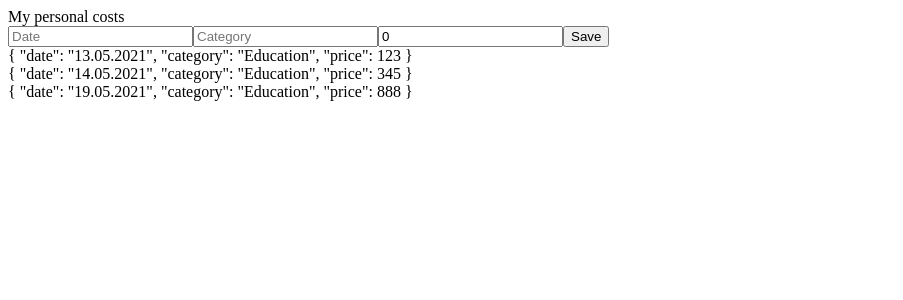
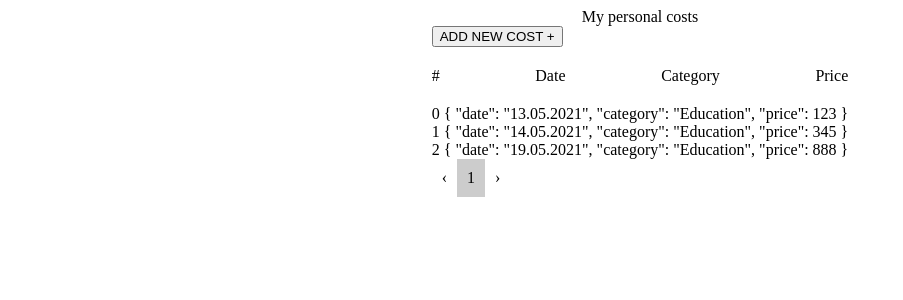
Before and after one commit to NikolaiOs/Vuejs-project1, a Vue app in the folder first-project/: page / in a window 1280 px wide. Shown: the top 300 px of the page, without its empty margins (0-903 px from the left). Built offline with nearby package versions, Linux system fonts and the light colour scheme.

Commit message:
added pagination, form button, styles

```diff
--- a/first-project/src/App.vue
+++ b/first-project/src/App.vue
@@ -1,5 +1,5 @@
 <template>
-  <div id="app">
+  <div id="app" :class="[$style.app]">
     <header :class="[$style.header]">
       My personal costs
     </header>
@@ -50,6 +50,11 @@ export default {
 </script>
 
 <style lang="scss" module>
+.app {
+    display: flex;
+    flex-direction: column;
+    align-items: center;
+}
 .header {
 
 }
--- /dev/null
+++ b/first-project/src/components/Pagination.vue
@@ -0,0 +1,46 @@
+<template>
+  <div :class="[$style.wrapper]">
+    <div @click="onClick(currentPage - 1)">&#8249;</div>
+
+    <div :class="{[$style.active]: currentPage === i}" @click="onClick(i)" v-for="i in amount" :key="i">
+      {{ i }}
+    </div>
+
+    <div @click="onClick(currentPage + 1)">&#8250;</div>
+  </div>
+</template>
+
+<script>
+export default {
+  props: {
+    length: Number,
+    n: Number,
+    currentPage: Number
+  },
+  computed: {
+    amount () {
+      return Math.ceil(this.length / this.n)
+    }
+  },
+  methods: {
+    onClick (page) {
+      if (page < 1 || page > this.amount) {
+        return
+      }
+      this.$emit('paginate', page)
+    }
+  }
+}
+</script>
+
+<style lang="scss" module>
+.wrapper {
+  display: flex;
+  & > div {
+    padding: 10px;
+    &.active {
+      background: #ccc;
+    }
+  }
+}
+</style>
--- a/first-project/src/components/PaymentForm.vue
+++ b/first-project/src/components/PaymentForm.vue
@@ -1,9 +1,28 @@
 <template>
   <div>
-    <input placeholder="Date" v-model="date" />
+    <ul :class="[$style.list]" v-show="list">
+      <li :class="[$style.list__item]">
+        <input placeholder="Date" v-model="date" />
+      </li>
+      <li :class="[$style.list__item]">
+        <input placeholder="Category" v-model="category" />
+      </li>
+      <li :class="[$style.list__item]">
+        <input placeholder="Price" v-model.number="price" />
+      </li>
+      <li>
+        <button @click="save">Save</button>
+      </li>
+    </ul>
+    <div>
+      <button class="btnAddNewCost" @click="onAddNewCost">
+        ADD NEW COST +
+      </button>
+    </div>
+    <!-- <input placeholder="Date" v-model="date" />
     <input placeholder="Category" v-model="category" />
     <input placeholder="Price" v-model.number="price" />
-    <button @click="save">Save</button>
+    <button @click="save">Save</button> -->
   </div>
 </template>
 
@@ -13,10 +32,25 @@ export default {
     return {
       date: '',
       category: '',
-      price: 0
+      price: 0,
+      list: false
     }
   },
   methods: {
+    onAddNewCost () {
+      const btn = document.querySelector('.btnAddNewCost')
+      const { list } = this
+      switch (list) {
+        case false:
+          this.list = true
+          btn.innerHTML = 'Roll up'
+          break
+        case true:
+          this.list = false
+          btn.innerHTML = 'ADD NEW COST +'
+          break
+      }
+    },
     save () {
       const { date, category, price } = this
       this.$emit('addMyEventFromPaymentForm', { date, category, price })
@@ -25,6 +59,13 @@ export default {
 }
 </script>
 
-<style>
-
+<style lang="scss" module>
+.list {
+  list-style-type: none;
+  padding: 0;
+  margin: 10px 0;
+}
+.list__item {
+  margin: 0 0 5px;
+}
 </style>
--- a/first-project/src/components/PaymentsList.vue
+++ b/first-project/src/components/PaymentsList.vue
@@ -1,13 +1,31 @@
 <template>
   <div>
-    <div v-for="(item, index) in items" :key="index">
-      {{ item }}
+    <ul :class="[$style.list]">
+      <li>#</li>
+      <li>Date</li>
+      <li>Category</li>
+      <li>Price</li>
+    </ul>
+    <div v-for="(item, index) in currentElements" :key="index">
+      {{ index }} {{ item }}
     </div>
+    <Pagination @paginate="onPaginate" :length="items.length" :n="n" :currentPage="page" />
   </div>
 </template>
 
 <script>
+import Pagination from './Pagination.vue'
+
 export default {
+  components: {
+    Pagination
+  },
+  data () {
+    return {
+      page: 1,
+      n: 10
+    }
+  },
   props: {
     items: {
       type: Array,
@@ -17,11 +35,26 @@ export default {
   methods: {
     doSomething () {
       console.log(this.items)
+    },
+    onPaginate (page) {
+      this.page = page
+    }
+  },
+  computed: {
+    currentElements () {
+      const { n, page } = this
+      return this.items.slice(n * (page - 1), n * (page - 1) + n)
     }
   }
 }
 </script>
 
-<style>
-
+<style lang="scss" module>
+.list {
+  list-style-type: none;
+  margin: 20px 0;
+  padding: 0;
+  display: flex;
+  justify-content: space-between;
+}
 </style>
```
